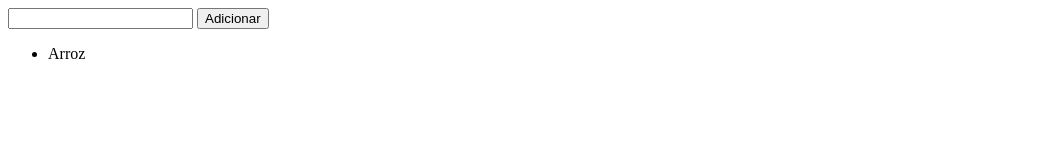
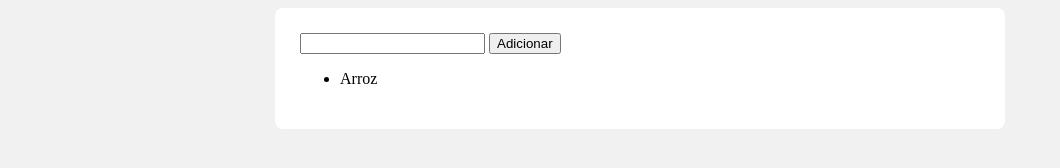
Before and after one commit to omartins-zs/web-storage-js, a plain HTML site: page index.html in a window 1280 px wide. Shown: the whole page, without its empty margins (0-1060 px from the left). Drawn offline with Linux system fonts and the light colour scheme.

Commit message:
Adicionando CSS

```diff
--- /dev/null
+++ b/css/style.css
@@ -0,0 +1,11 @@
+body {
+  background: #f1f1f1;
+}
+
+.conteudo {
+  margin: 0 auto;
+  width: 680px;
+  background-color: #fff;
+  border-radius: 8px;
+  padding: 25px;
+}
--- a/index.html
+++ b/index.html
@@ -1,11 +1,14 @@
 <!DOCTYPE html>
 <html lang="pt-br">
+
 <head>
     <meta charset="UTF-8">
     <meta http-equiv="X-UA-Compatible" content="IE=edge">
     <meta name="viewport" content="width=device-width, initial-scale=1.0">
+    <link rel="stylesheet" href="./css/style.css">
     <title>Lista de Compras</title>
 </head>
+
 <body>
 
     <div class="conteudo">
@@ -21,4 +24,5 @@
     </div>
 
 </body>
+
 </html>
```
